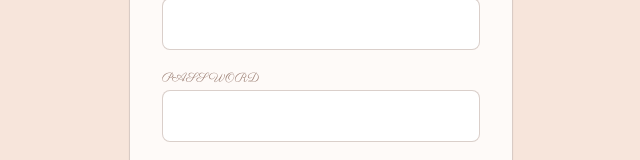
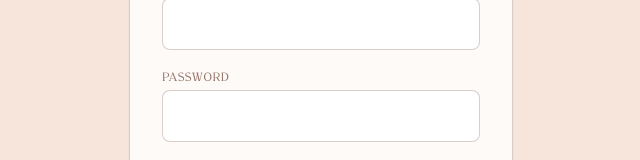
Before and after one commit to jahircws/wedding-info, a Next.js app: page /admin/login in a window 1280 px wide. Shown: the part 336-496 px from the top of the page, without its empty margins (319-959 px from the left). Built offline with nearby package versions, Linux system fonts and the light colour scheme; a web font is replaced by a local one.

Commit message:
db connection made 4

```diff
--- a/app/admin/login/page.tsx
+++ b/app/admin/login/page.tsx
@@ -56,7 +56,7 @@ export default function AdminLoginPage() {
         </div>
 
         <div>
-          <label htmlFor="password" className="mb-1 block font-heading text-xs uppercase tracking-wide text-clay-700/70">
+          <label htmlFor="password" className="mb-1 block font-body text-xs uppercase tracking-wide text-clay-700/70">
             Password
           </label>
           <input
```
